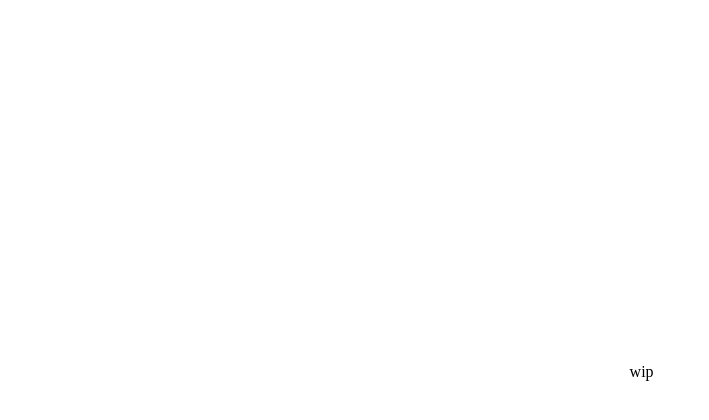
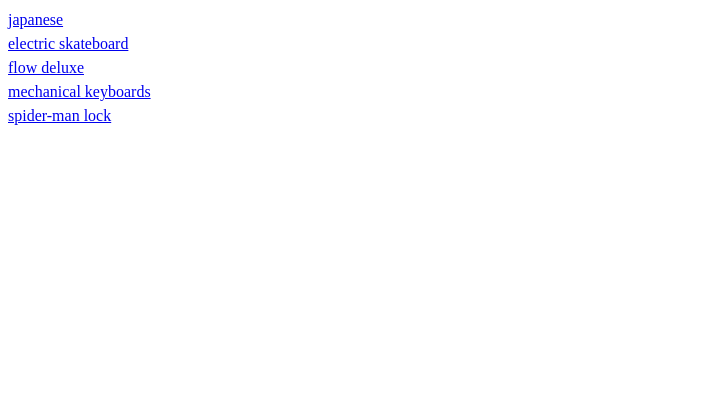
Before and after one commit to jvscholz/website, a plain HTML site: page projects.html in a window 1280 px wide. Shown: the whole page, without its empty margins (0-709 px from the left). Drawn offline with Linux system fonts and the light colour scheme.

Commit message:
Add files via upload

```diff
--- a/projects.html
+++ b/projects.html
@@ -1,16 +1,22 @@
 <!DOCTYPE html>
 <html>
 <head>
-<title>Contact</title>
+<title>projects</title>
 <style>
 body {top: 0; left: 0; width: 99%; height: 97%;
     position: absolute; display: table}
-  p {display: table-cell; vertical-align: middle; text-align: center;
+  p {display: table-cell; vertical-align: left; text-align: left;
      line-height: 1.5;}
 
 </style>
 </head>
-<p>wip
+<p>
+<a href="http://jvscholz.com/japanese.html">japanese</a><br>
+<a href="http://jvscholz.com/alberto.html">electric skateboard</a><br>
+<a href="http://jvscholz.com/flow.html">flow deluxe</a><br>
+<a href="http://jvscholz.com/mechs.html">mechanical keyboards</a><br>
+<a href="http://jvscholz.com/lock.html">spider-man lock</a><br>
+
 <br>
 <br>
 <br>
```
